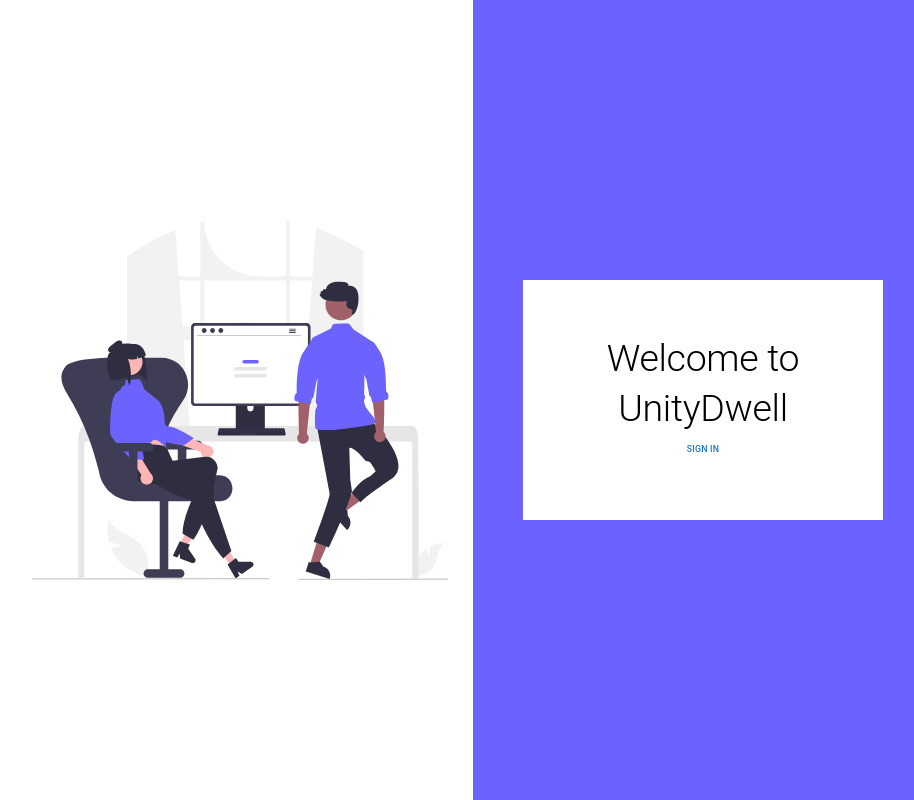
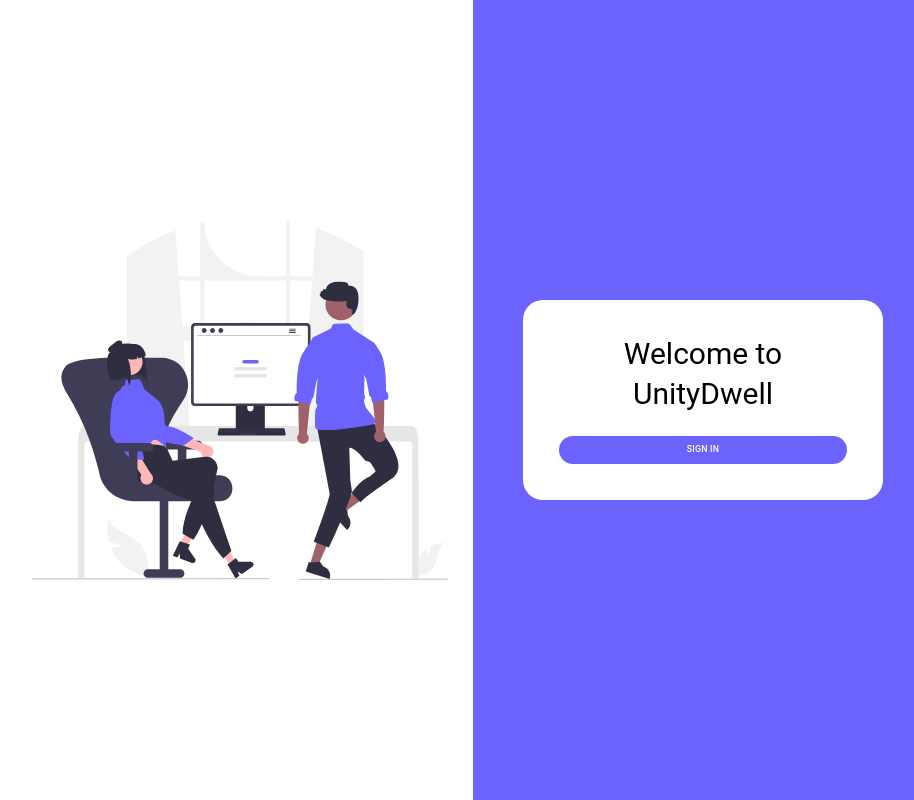
Before and after one commit to Wflikeit/UnityDwell-frontend, a React (Vite) app: page /login in a window 1280 px wide. Shown: the whole page, without its empty margins (167-1081 px from the left). Built offline with nearby package versions, Linux system fonts and the light colour scheme.

Commit message:
added getting access token from auth0

```diff
--- a/src/pages/LoginPage/LoginForm.tsx
+++ b/src/pages/LoginPage/LoginForm.tsx
@@ -4,18 +4,26 @@ import { useAuth0 } from '@auth0/auth0-react';
 
 const LoginForm = () => {
   const { loginWithRedirect } = useAuth0();
+  const onClickAction = async () => {
+    await loginWithRedirect({
+      authorizationParams: {
+        redirect_uri: 'http://localhost:5173/publications',
+      },
+    });
+  };
+
   return (
     <>
       <Box className="login__page__container">
-        <Typography variant="h2" className="welcoming__text">
-          {' '}
+        <Typography variant="h3" className="welcoming__text">
           Welcome to
         </Typography>
-        <Typography variant="h2" className="welcoming__text">
-          {' '}
+        <Typography variant="h3" className="welcoming__text">
           UnityDwell
         </Typography>
-        <Button onClick={() => loginWithRedirect()}>Sign in</Button>
+        <Button id="sign__in__button" onClick={onClickAction}>
+          Sign in
+        </Button>
       </Box>
     </>
   );
--- a/src/pages/PublicationsPage/PublicationsPage.tsx
+++ b/src/pages/PublicationsPage/PublicationsPage.tsx
@@ -1,6 +1,23 @@
 import { Helmet } from 'react-helmet-async';
+import { useEffect } from "react";
+import {useAuth0} from '@auth0/auth0-react';
 
 const PublicationsPage = () => {
+  const { getAccessTokenSilently } = useAuth0();
+
+
+  useEffect(() => {
+    const fetchData = async () => {
+      try {
+        const accessToken = await getAccessTokenSilently();
+        localStorage.setItem('access_token', accessToken);
+      } catch (error) {
+        console.error('Błąd uzyskiwania tokena dostępu:', error);
+      }
+    };
+
+    fetchData();
+  }, [getAccessTokenSilently]);
   return (
     <>
       <Helmet>
--- a/src/scss/loginPage.scss
+++ b/src/scss/loginPage.scss
@@ -21,20 +21,30 @@
     position: relative;
     right: 2.5rem;
   }
-  .login__page__container{
-    height:  30dvh;
+
+  .login__page__container {
+    height: 25dvh;
+    border-radius: 2rem;
     background-color: white;
     position: relative;
     width: min(45dvw, 45dvh);
-    left: min(10dvh, 10dvw,5rem);
+    left: min(10dvh, 10dvw, 5rem);
     min-width: fit-content;
     display: flex;
     flex-direction: column;
     row-gap: .5rem;
     align-items: center;
     justify-content: center;
-    .welcoming__text{
 
+    .welcoming__text:last-of-type {
+      margin-bottom: 2rem;
+    }
+
+    #sign__in__button {
+      background-color: rgba(108, 99, 255, 1);
+      color: white;
+      width: 80%;
+      border-radius: 10rem;
     }
   }
 }
```
